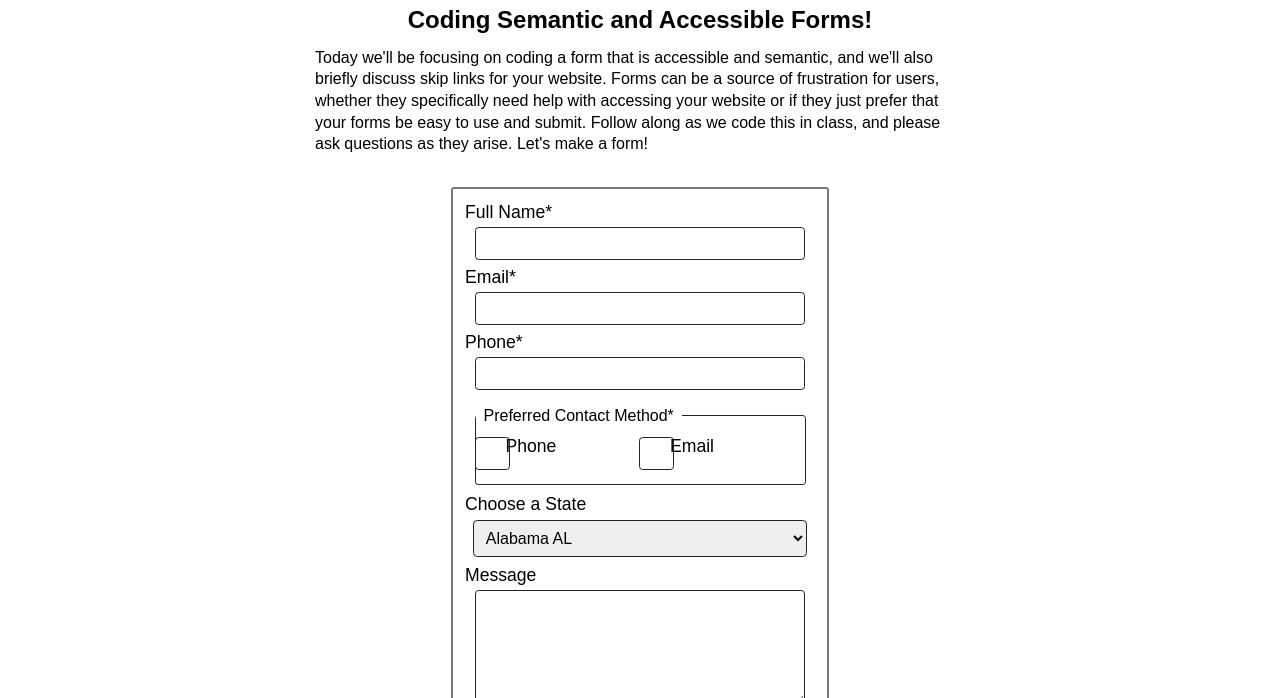
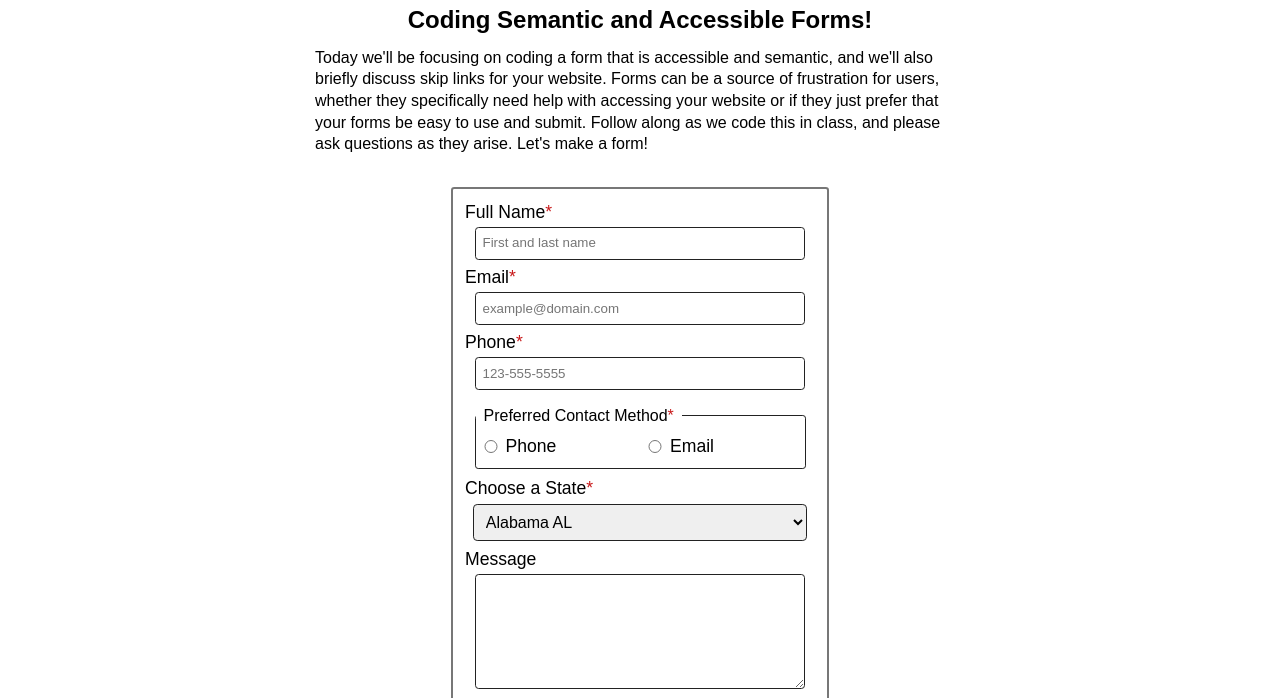
Before and after one commit to HannahSky/Accessible-Forms, a plain HTML site: page formActivityStarterFile.html in a window 1280 px wide. Shown: the part 508-1206 px from the top of the page. Drawn offline with Linux system fonts and the light colour scheme.

Commit message:
Fixed Validation Errors
Fixed all issues with validation and made form components required

```diff
--- a/formActivityStarterFile.html
+++ b/formActivityStarterFile.html
@@ -26,27 +26,27 @@
 			<h2>Coding Semantic and Accessible Forms!</h2>
 			<p>Today we'll be focusing on coding a form that is accessible and semantic, and we'll also briefly discuss skip links for your website. Forms can be a source of frustration for users, whether they specifically need help with accessing your website or if they just prefer that your forms be easy to use and submit. Follow along as we code this in class, and please ask questions as they arise. Let's make a form!</p>
 			<form method="POST" action="https://wp.zybooks.com/form-viewer.php">
-				<label for="myName">Full Name*</label>
-				<input>
+				<label for="myName">Full Name<span class="required">*</span></label>
+				<input type="text" id="myName" name="myName" autocomplete="name" placeholder="First and last name" required>
 
-				<label for="myEmail">Email*</label>
-				<input>
+				<label for="myEmail">Email<span class="required">*</span></label>
+				<input type="email" id="myEmail" name="myEmail" autocomplete="email" placeholder="example@domain.com" required>
 
-				<label for="myPhone">Phone*</label>
-				<input>
+				<label for="myPhone">Phone<span class="required">*</span></label>
+				<input type="tel" id="myPhone" name="myPhone" autocomplete="tel" placeholder="123-555-5555" required>
 
 				<fieldset>
-					<legend>Preferred Contact Method*</legend>
+					<legend>Preferred Contact Method<span class="required">*</span></legend>
 
-					<input>
+					<input type="radio" name="contactPref" id="prefPhone" required>
 					<label for="prefPhone">Phone</label>
 
-					<input>
+					<input type="radio" name="contactPref" id="prefEmail" required>
 					<label for="prefEmail">Email</label>
 				</fieldset>
 
-				<label for="states">Choose a State</label>
-				<select name="states">
+				<label>Choose a State<span class="required">*</span></label>
+				<select>
 					<option value="AL">Alabama AL</option>
 					<option value="AK">Alaska AK</option>
 					<option value="AZ">Arizona AZ</option>
@@ -100,7 +100,7 @@
 					<option value="WY">Wyoming WY</option>
 				</select>
 
-				<label for="message">Message</label>
+				<label>Message</label>
 				<textarea></textarea>
 
 				<input type="submit" name="mySubmit" id="mySubmit">
```
